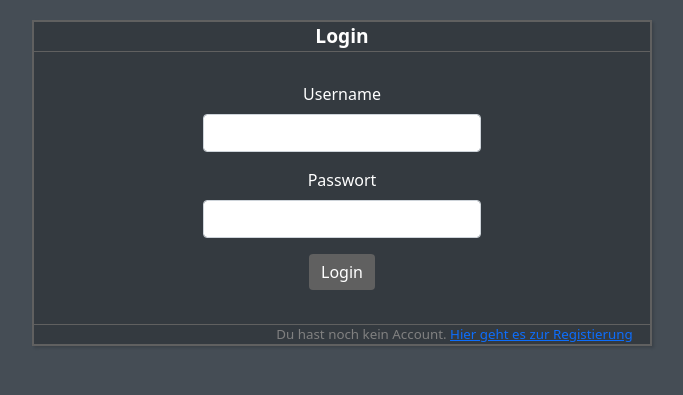
After one commit to Sattelpunkt/serien, a PHP site: template App/Views/login.php in a window 1280 px wide. The commit adds this page. Shown: the top 395 px of the page, without its empty margins (298-981 px from the left). Run offline with PHP 8.4, Linux system fonts and the light colour scheme; the template is opened without the code that fills it, so the values that code supplies are empty; some libraries are stand-ins or nearby versions.

Commit message:
Login Template angelegt Register Template angepasst

```diff
--- /dev/null
+++ b/App/Views/login.php
@@ -0,0 +1,49 @@
+<?php
+$this->printHeader();
+?>
+<div class="col d-flex flex-column h-sm-100">
+    <div class="content">
+        <div class="col-12 boxklein">
+            <div class="boxheader">Login</div>
+            <div class="boxbody">
+                <center>
+
+                    <?php
+                    $this->displayMSG();
+                    ?>
+
+                    <form action="https://<?= URL ?>dologin/" method="post">
+                        <div class="form-group col-md-6">
+                            <div class="mb-3">
+                                <label for="username" class="form-label">Username</label>
+                                <input type="text" class="form-control" id="username" name="username" aria-describedby="usernamelHelp" autocomplete="false" required>
+
+                            </div>
+
+                            <div class="mb-3">
+                                <label for="password1" class="form-label">Passwort</label>
+                                <input type="password" class="form-control" id="password1" name="password1"
+                                       aria-describedby="passwordHelp" autocomplete="false" required>
+                            </div>
+                            <div class="col-12">
+                                <button type="submit" class="btn btn-primary graybutton">Login</button>
+                            </div><br />
+                </center>
+                </form>
+            </div>
+            <div class="boxfooter">Du hast noch kein Account. <a href="https://<?= URL ?>register">Hier geht es zur Registierung</a>&nbsp; &nbsp; &nbsp;</div>
+        </div>
+
+
+    </div>
+
+</div>
+
+</div>
+
+
+<script src="https://cdn.jsdelivr.net/npm/bootstrap@5.1.3/dist/js/bootstrap.bundle.min.js"
+        integrity="sha384-ka7Sk0Gln4gmtz2MlQnikT1wXgYsOg+OMhuP+IlRH9sENBO0LRn5q+8nbTov4+1p"
+        crossorigin="anonymous"></script>
+</body>
+</html>
--- a/App/Views/register.php
+++ b/App/Views/register.php
@@ -77,10 +77,11 @@ $this->printHeader();
                             <div class="col-12">
                                 <button type="submit" class="btn btn-primary graybutton">Registrieren</button>
                             </div><br />
+
                 </center>
                 </form>
             </div>
-            <div class="boxfooter"></div>
+            <div class="boxfooter">Zurück zum <a href="https://<?= URL ?>login">Login</a>&nbsp; &nbsp; &nbsp; </div>
         </div>
 
 
```
Also changed, not shown: App/Controllers/UserController.php (+8 -1 lines), App/routes.php (+16 -0 lines).
